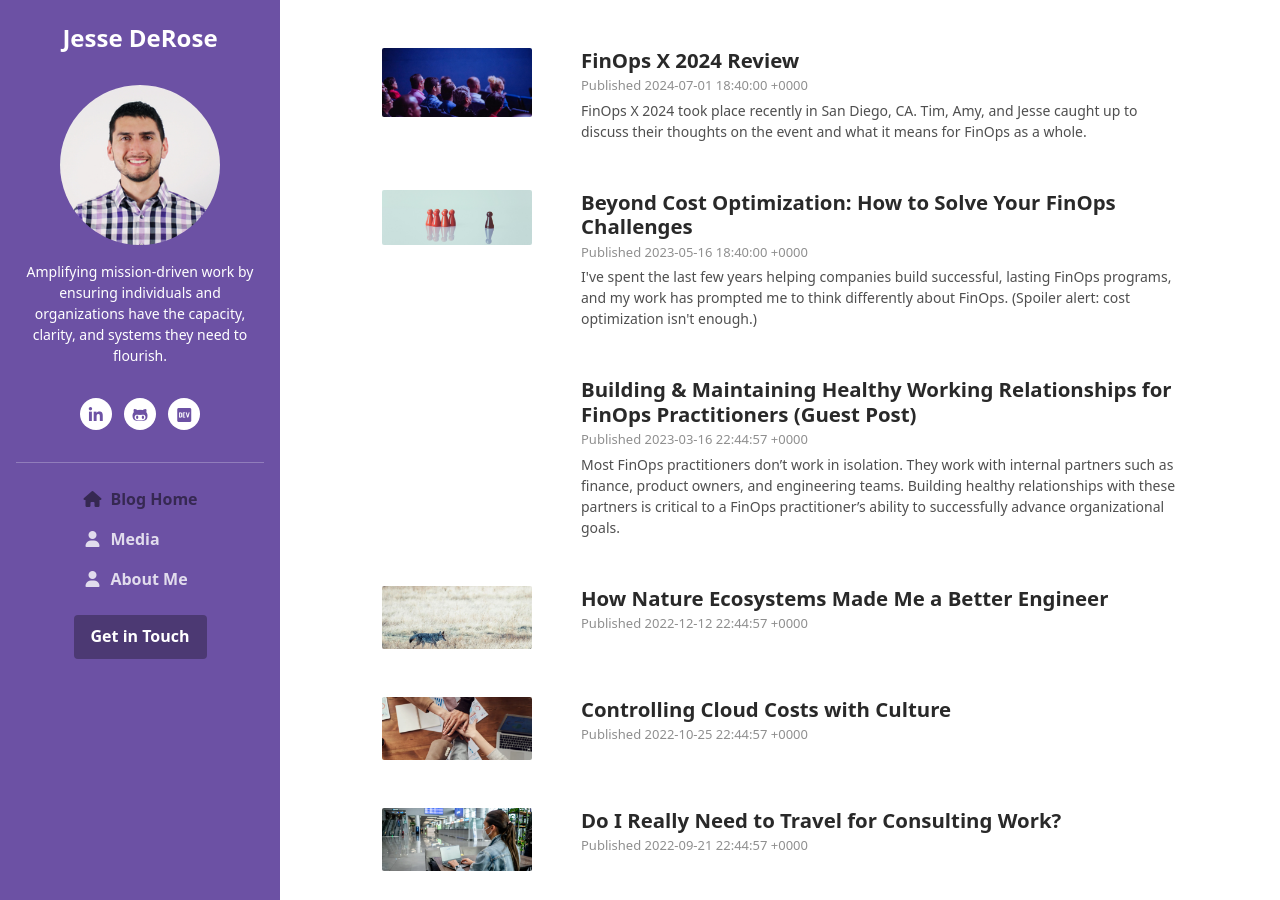
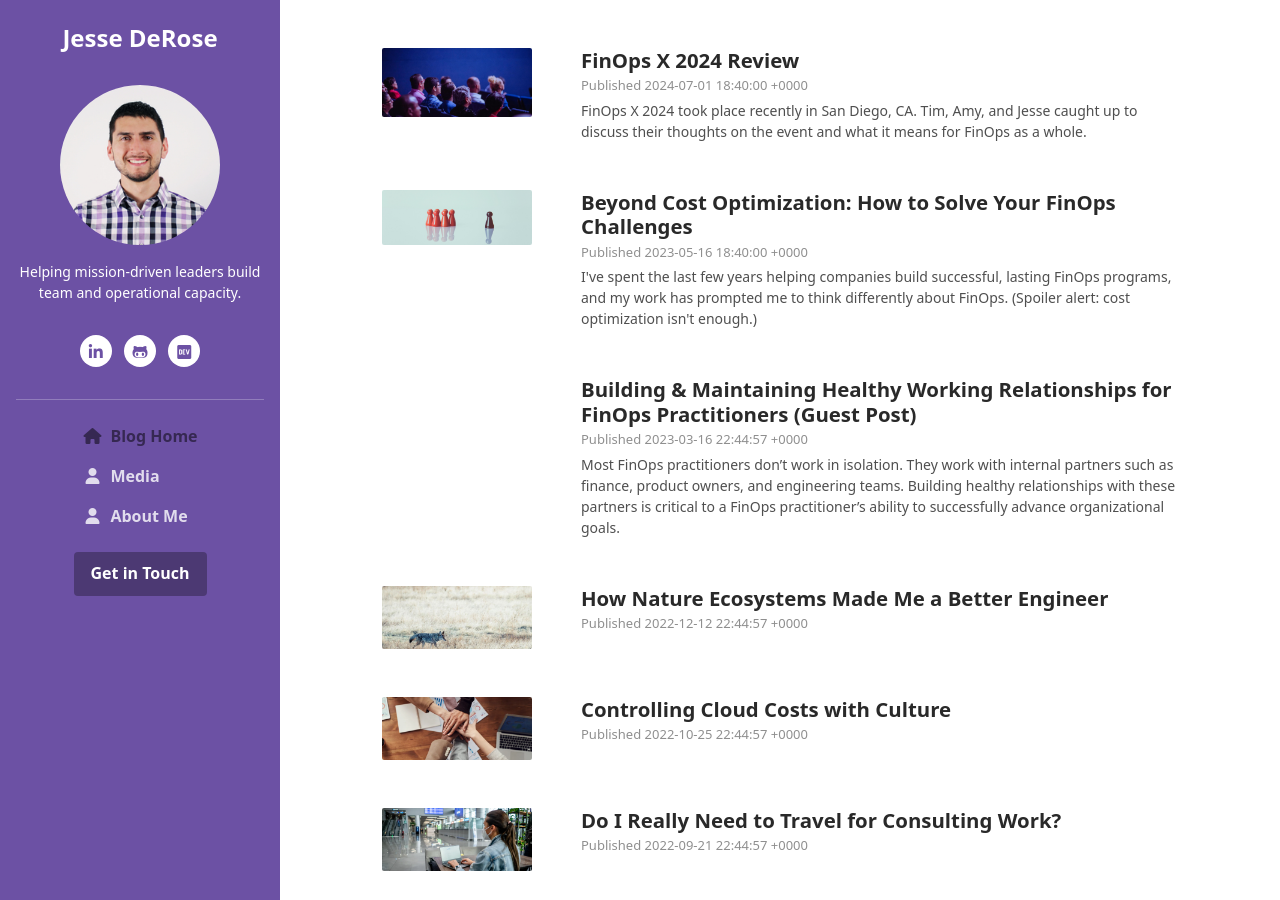
Before and after one commit to jcderose/jcderose.github.io, a Jekyll site: the page built from index.html, in a window 1280 px wide and 900 px high. Built offline with Jekyll 4.4.1, drawn with Linux system fonts in a browser that asks for light colours; nearby versions of some CDN libraries.

Commit message:
Update _config.yml

```diff
--- a/_config.yml
+++ b/_config.yml
@@ -21,7 +21,7 @@
 title: Jesse DeRose
 email: jesse@derose.cloud
 description: >- # this means to ignore newlines until "baseurl:"
-  Amplifying mission-driven work by ensuring individuals and organizations have the capacity, clarity, and systems they need to flourish.
+  Helping mission-driven leaders build team and operational capacity.
 url: "https://www.derose.cloud" # the base hostname & protocol for your site, e.g. http://example.com
 baseurl: "/" # the subpath of your site, e.g. /blog
 keywords: "storytelling,jcderose,jesse derose,purposeful work,social impact,corporate social responsibility,sustainability,aws,software engineering,devops,blog,podcast,cloud,cost,finops,cloud financial management"
```
